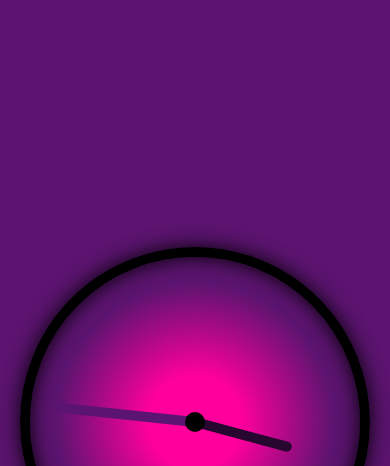
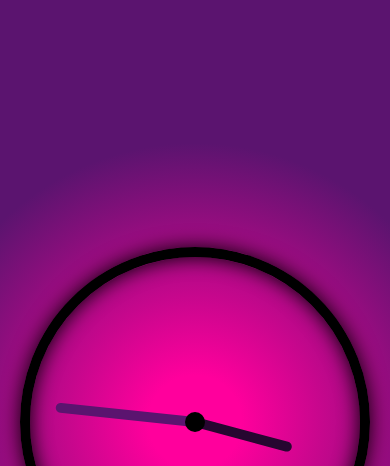
Before and after one commit to Med-azaza/analog-clock, a plain HTML site: page index.html in a window 390 px wide. Shown: the top 466 px of the page. Drawn offline with nearby package versions, Linux system fonts and the light colour scheme.

Commit message:
media query added

```diff
--- a/style.css
+++ b/style.css
@@ -73,3 +73,9 @@ body {
     text-align: center;
     width: 400px;
 }
+
+@media (max-width:768px){
+    body {
+        background: radial-gradient(circle,rgb(255,0,156) 10%,rgb(91,20,111) 60%);
+    }
+}
```
